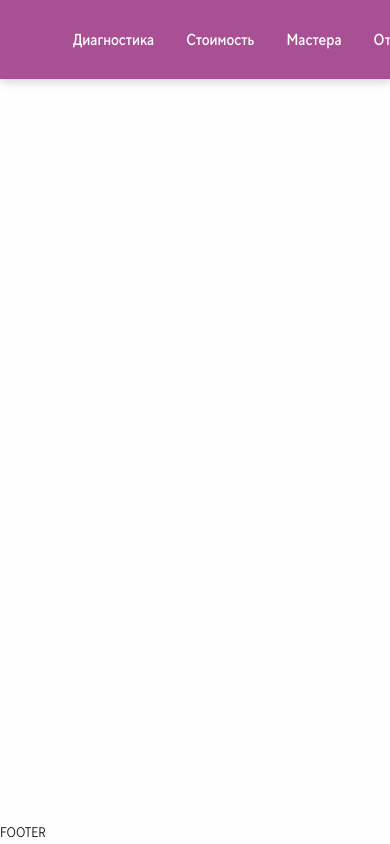
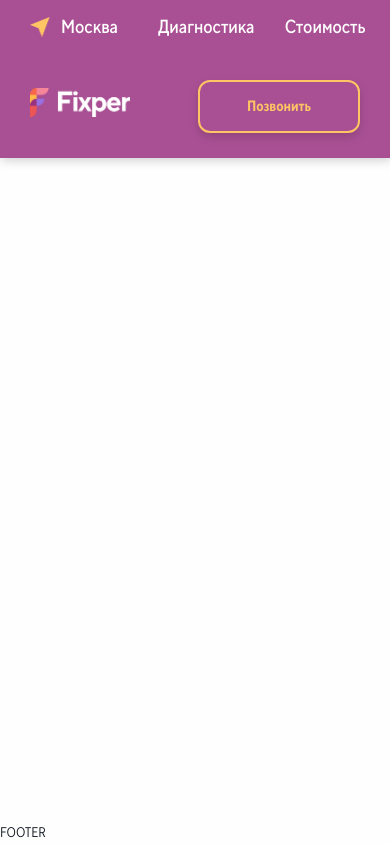
Before and after one commit to Mellroyz/practic_proj, a website built with Vite: page index.html in a window 390 px wide. Built offline with nearby package versions, Linux system fonts and the light colour scheme.

Commit message:
feat: реализована адаптация для header

```diff
--- a/index.html
+++ b/index.html
@@ -10,6 +10,7 @@
 <body>
     <div class="wrapper">
         <header class="header">
+            <div class="header__desktop">
                 <div class="container header__container">
                     <div class="header__left">
                         <a href="/" class="header__logo-link">
@@ -33,6 +34,32 @@
                         <button class="header__btn-order">Позвонить</button>
                     </div>
                 </div>
+            </div>
+            <div class="header__mobile">
+                <div class="container header__container">
+                    <div class="header__mobile-top">
+                        <div class="header__location">
+                            <span class="header__geo-icon"></span>
+                            <span class="header__city">Москва</span>
+                        </div>
+                        <nav class="header__nav">
+                            <ul class="header__nav-list">
+                                <li><a href="#">Диагностика</a></li>
+                                <li><a href="#">Стоимость</a></li>
+                                <li><a href="#">Мастера</a></li>
+                                <li><a href="#">Отзывы</a></li>
+                                <li><a href="#">Вопросы</a></li>
+                            </ul>
+                        </nav>
+                    </div>
+                    <div class="header__mobile-bottom">
+                        <a href="/" class="header__logo-link">
+                            <img src="src/assets/images/icon-fixper.png" alt="Fixper logo" class="header__logo" />
+                        </a>
+                        <button class="header__btn-order">Позвонить</button>
+                    </div>
+                </div>
+            </div>
         </header>
         <div class="content">
             <main class="main">
--- a/src/styles/layout/_header.scss
+++ b/src/styles/layout/_header.scss
@@ -1,8 +1,6 @@
 $font-size-nav: 16px;
 $font-size-btn: 15px;
 
-$padding-header: 18px;
-$gap-header: 20px;
 $gap-nav: 32px;
 $gap-right: 30px;
 
@@ -14,79 +12,92 @@
 $geo-icon-size: 20px;
 
 $shadow-btn: 0 4px 10px rgba(0, 0, 0, 0.15);
-$shadow-notification: 0 8px 30px rgba(0, 0, 0, 0.5);
 
 .header,
 .header__nav-list,
 .header__nav-list a,
-.header__btn-order{
+.header__btn-order {
     font-family: $font-family-main;
     color: $color-text-main;
-}
-
-.header__container {
-    display: flex;
-    align-items: center;
-    justify-content: space-between;
-    width: 100%;
 }
 
 .header {
     position: fixed;
     top: 0;
+    right: 0;
     left: 0;
-    right: 0;
     z-index: 1000;
+    background: $color-brand-primary;
+    box-shadow: 1px 2px 10px rgba(2, 2, 2, 0.2);
+}
+
+.header__desktop .header__container {
     display: flex;
     align-items: center;
     justify-content: space-between;
-    padding: $padding-header;
-    background: $color-brand-primary;
-    flex-wrap: wrap;
-    gap: $gap-header;
-    box-shadow: 1px 2px 10px rgba(2, 2, 2, 0.2);
+    width: 100%;
+    padding-top: 18px;
+    padding-bottom: 18px;
 }
 
-.header__left {
+.header__desktop {
+    display: block;
+}
+
+.header__mobile {
+    display: none;
+    padding: 0;
+}
+
+.header__desktop .header__left,
+.header__desktop .header__right {
     display: flex;
     align-items: center;
+}
+
+.header__desktop .header__left {
     gap: 40px;
 }
 
-.header__logo-link {
+.header__desktop .header__right {
+    gap: $gap-right;
+}
+
+.header__desktop .header__logo-link {
     display: block;
 }
 
-.header__logo {
+.header__desktop .header__logo {
+    display: block;
     width: $logo-width;
     border-radius: $border-radius-logo;
-    display: block;
     object-fit: contain;
 }
 
-.header__nav-list {
+.header__desktop .header__nav-list {
     display: flex;
+    gap: 40px;
     list-style: none;
-    gap: $gap-nav;
     font-weight: $font-weight-medium;
-    font-size: $font-size-nav;
+    font-size: 19px;
+    line-height: 20px;
 }
 
 .header__nav-list a {
+    font-weight: $font-weight-medium;
     text-decoration: none;
+}
+
+.header__desktop .header__nav-list > li > a {
+    display: block;
+    line-height: 20px;
 }
 
 .header__nav-list a:hover {
     opacity: 0.75;
 }
 
-.header__right {
-    display: flex;
-    align-items: center;
-    gap: $gap-right;
-}
-
-.header__location {
+.header__desktop .header__location {
     display: flex;
     align-items: center;
     gap: 8px;
@@ -95,39 +106,140 @@
 }
 
 .header__geo-icon {
+    display: block;
     width: $geo-icon-size;
     height: $geo-icon-size;
-    background-image: url('../assets/images/geo.png');
-    background-size: contain;
-    background-repeat: no-repeat;
-    background-position: center;
-    display: block;
+    background: url('../assets/images/geo.png') center / contain no-repeat;
 }
 
 .header__city {
     white-space: nowrap;
-    font-family: 'TT Norms Std Trial Condensed', sans-serif;
-    font-weight: 500;
+    font-weight: $font-weight-medium;
 }
 
 .header__btn-order {
-    background: $color-brand-primary;
-    border: 2px solid $color-yellow;
-    padding: 10px 28px;
     display: inline-flex;
     align-items: center;
     justify-content: center;
+    padding: 10px 28px;
+    border: 2px solid $color-yellow;
     border-radius: $border-radius-btn;
-    font-family: 'TT Norms Std Trial Condensed', sans-serif;
-    font-weight: 700;
+    background: $color-brand-primary;
+    box-shadow: $shadow-btn;
+    font-weight: $font-weight-bold;
     font-size: $font-size-btn;
+    white-space: nowrap;
     cursor: pointer;
-    box-shadow: $shadow-btn;
+}
+
+.header__btn-order:hover {
+    border-color: $color-yellow;
+    background: $color-yellow;
+    color: $color-black;
+}
+
+.header__mobile .header__container {
+    display: flex;
+    flex-direction: column;
+    width: 100%;
+    padding: 0 30px;
+}
+
+.header__mobile-top,
+.header__mobile-bottom {
+    display: flex;
+    align-items: center;
+}
+
+.header__mobile-top {
+    flex: 0 0 54px;
+    justify-content: space-between;
+}
+
+.header__mobile-bottom {
+    flex: 0 0 104px;
+    justify-content: space-between;
+}
+
+.header__mobile .header__location {
+    display: flex;
+    align-items: center;
+    gap: 11px;
+    margin-right: 40px;
+    font-size: 19px;
+    line-height: 19px;
+}
+
+.header__mobile .header__geo-icon {
+    flex: 0 0 $geo-icon-size;
+}
+
+.header__mobile .header__city {
+    line-height: 19px;
+}
+
+.header__mobile .header__nav {
+    max-width: 530px;
+    overflow-x: auto;
+    overflow-y: hidden;
+    scrollbar-width: none;
+}
+
+@include max-w($mobile_sm) {
+    .header__mobile .header__nav {
+        display: flex;
+        margin-right: -30px;
+    }
+
+    .header__mobile .header__nav-list {
+        padding-right: 15px;
+    }
+}
+
+.header__mobile .header__nav::-webkit-scrollbar {
+    display: none;
+}
+
+.header__mobile .header__nav-list {
+    display: flex;
+    gap: 30px;
+    font-weight: $font-weight-medium;
+    font-size: 19px;
+    line-height: 20px;
+}
+
+.header__mobile .header__nav-list > li,
+.header__mobile .header__nav-list > li > a {
     white-space: nowrap;
 }
 
-.header__btn-order:hover {
-    background: $color-yellow;
+.header__mobile .header__logo-link {
+    display: block;
+}
+
+.header__mobile .header__logo {
+    width: 100px;
+}
+
+.header__mobile .header__btn-order {
+    width: 162px;
+    height: 53px;
+    padding: 0;
+    border-radius: $border-radius-notification;
+    color: $color-yellow;
+    font-size: $font-size-btn;
+}
+
+.header__mobile .header__btn-order:hover {
     color: $color-black;
-    border-color: $color-yellow;
 }
+
+@include max-w($tablet) {
+    .header__desktop {
+        display: none;
+    }
+
+    .header__mobile {
+        display: block;
+    }
+}
```
Lines whose indentation alone changed are shown as unchanged.
